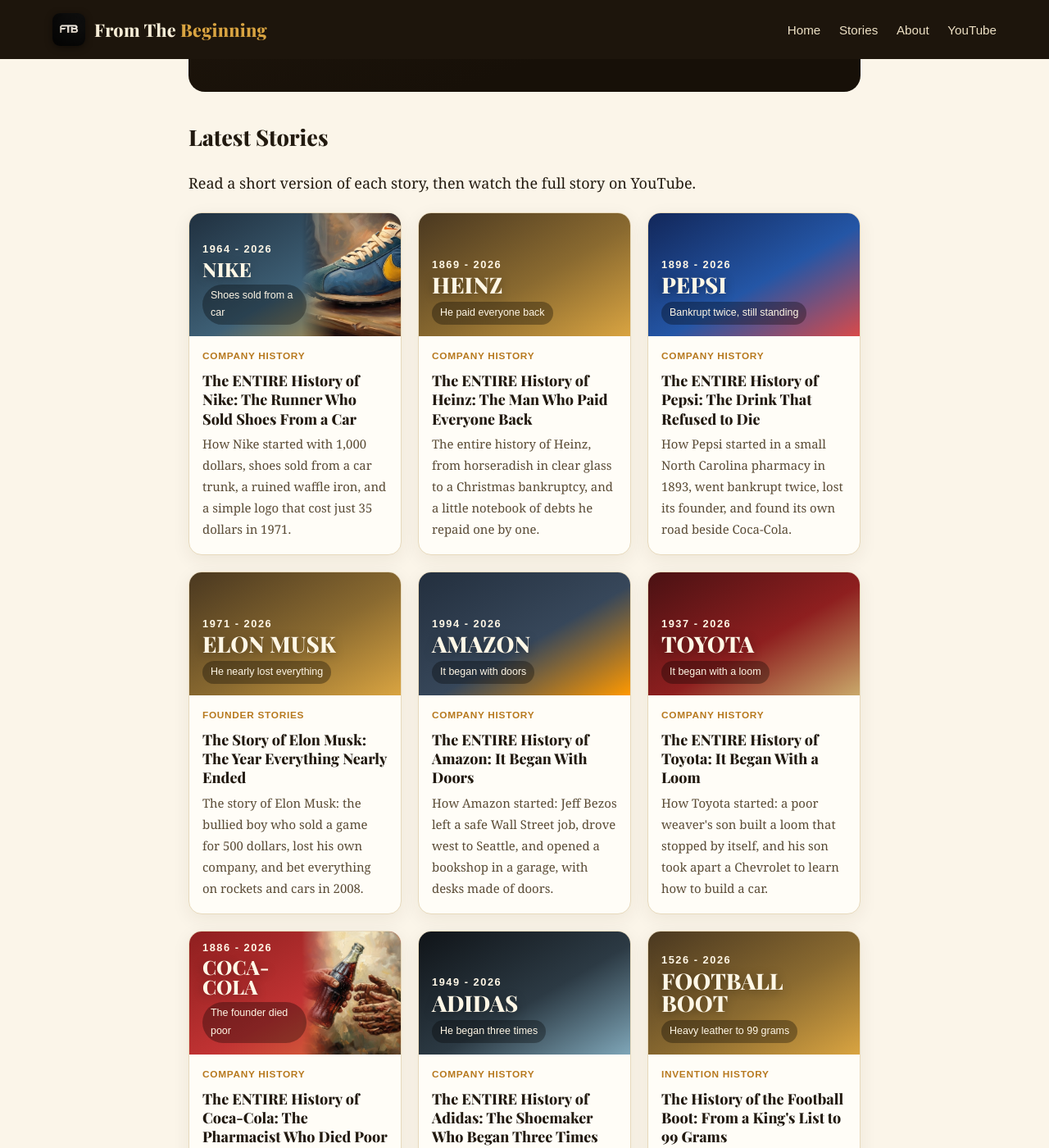
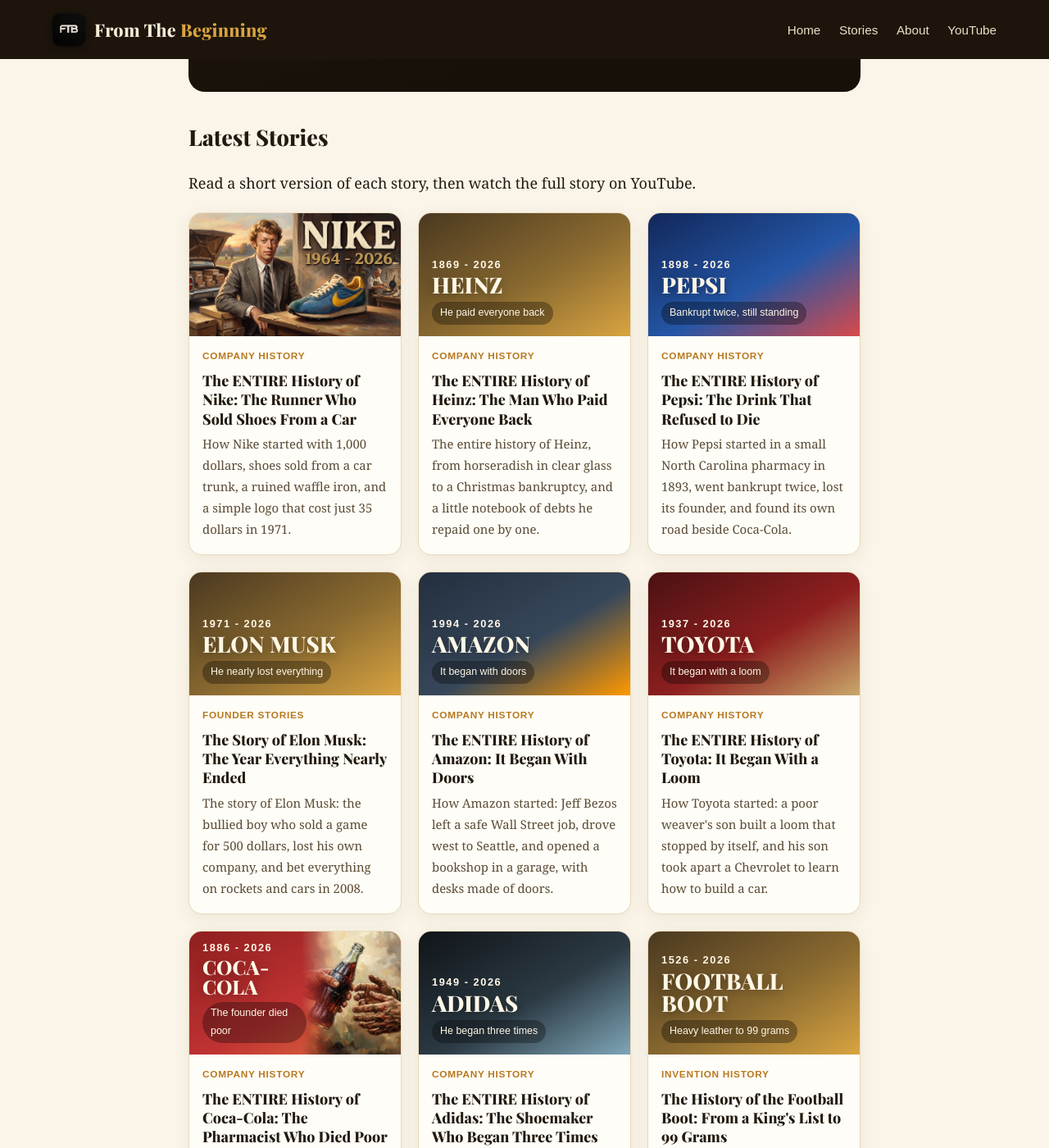
Before and after one commit to docsachmienphi/FTB, a Jekyll site: the page built from index.md, in a window 1280 px wide and 1400 px high, scrolled down 422 px. Shown: the whole window at 82% size. Built offline with Jekyll 4.4.1, drawn with Linux system fonts in a browser that asks for light colours.

Commit message:
Card covers can now use the video thumbnail full-bleed (cover_thumb) - Nike first, per Tran's design call; CSS bumped to v3

```diff
--- a/_layouts/default.html
+++ b/_layouts/default.html
@@ -17,7 +17,7 @@
 <link rel="apple-touch-icon" href="/apple-touch-icon.png">
 <link rel="preconnect" href="https://fonts.googleapis.com">
 <link href="https://fonts.googleapis.com/css2?family=Playfair+Display:wght@600;800&family=Inter:wght@400;600;800&display=swap" rel="stylesheet">
-<link rel="stylesheet" href="/assets/css/style.css?v=2">
+<link rel="stylesheet" href="/assets/css/style.css?v=3">
 {% if page.youtube_id %}
 <script type="application/ld+json">
 {"@context":"https://schema.org","@type":"VideoObject","name":"{{ page.title }}","description":"{{ page.description }}","thumbnailUrl":"https://i.ytimg.com/vi/{{ page.youtube_id }}/maxresdefault.jpg","uploadDate":"{{ page.date | date_to_xmlschema }}","embedUrl":"https://www.youtube.com/embed/{{ page.youtube_id }}","url":"https://www.youtube.com/watch?v={{ page.youtube_id }}"}
--- a/assets/css/style.css
+++ b/assets/css/style.css
@@ -61,3 +61,6 @@ h1{line-height:1.22;font-family:'Playfair Display',Georgia,serif}h2{margin-top:3
 .lessons h2{margin-top:18px;color:#7A5410}
 .logo-mark{width:40px;height:40px;border-radius:9px;vertical-align:-11px;margin-right:11px;box-shadow:0 2px 10px rgba(0,0,0,.45)}
 @media(max-width:560px){.btn-ghost{margin-left:0;margin-top:10px}.timeline .dot{font-size:.66rem}.logo-mark{width:34px;height:34px;vertical-align:-9px;margin-right:9px}}
+
+.cover-thumb{padding:0;display:block}
+.cover-thumb img{width:100%;height:100%;object-fit:cover;object-position:50% 30%;display:block}
--- a/index.md
+++ b/index.md
@@ -26,7 +26,7 @@ Read a short version of each story, then watch the full story on YouTube.
 <div class="grid">
 {% for post in site.posts limit:9 %}
 <div class="story" onclick="location.href='{{ post.url }}'">
-<div class="cover {{ post.cover_class | default: 'c-default' }}{% if post.cover_image %} has-img{% endif %}">{% if post.cover_image %}<img class="cover-img" src="{{ post.cover_image }}" alt="" loading="lazy">{% endif %}<div class="years">{{ post.cover_years }}</div><div class="brand">{{ post.cover_brand | default: post.title }}</div>{% if post.cover_fate %}<div class="fate">{{ post.cover_fate }}</div>{% endif %}</div>
+{% if post.cover_thumb %}<div class="cover cover-thumb"><img src="{{ post.cover_thumb }}" alt="" loading="lazy"></div>{% else %}<div class="cover {{ post.cover_class | default: 'c-default' }}{% if post.cover_image %} has-img{% endif %}">{% if post.cover_image %}<img class="cover-img" src="{{ post.cover_image }}" alt="" loading="lazy">{% endif %}<div class="years">{{ post.cover_years }}</div><div class="brand">{{ post.cover_brand | default: post.title }}</div>{% if post.cover_fate %}<div class="fate">{{ post.cover_fate }}</div>{% endif %}</div>{% endif %}
 <div class="story-body"><div class="meta">{{ post.categories | first | replace: '-', ' ' }}</div><h3>{{ post.title }}</h3><p>{{ post.description }}</p></div>
 </div>
 {% endfor %}
```
Also changed, not shown: _posts/2026-11-07-history-of-nike.md (+1 -1 lines), stories/index.md (+1 -1 lines), assets/images/nike/nike-cover-shoe.jpg (deleted), assets/images/nike/nike-thumbnail.jpg (added).
